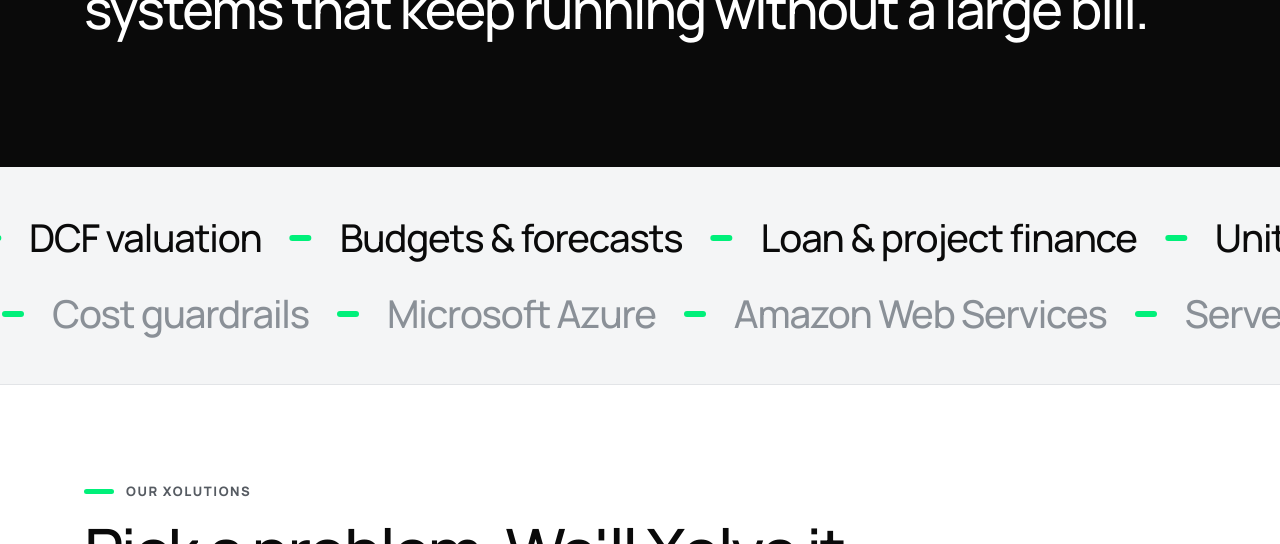
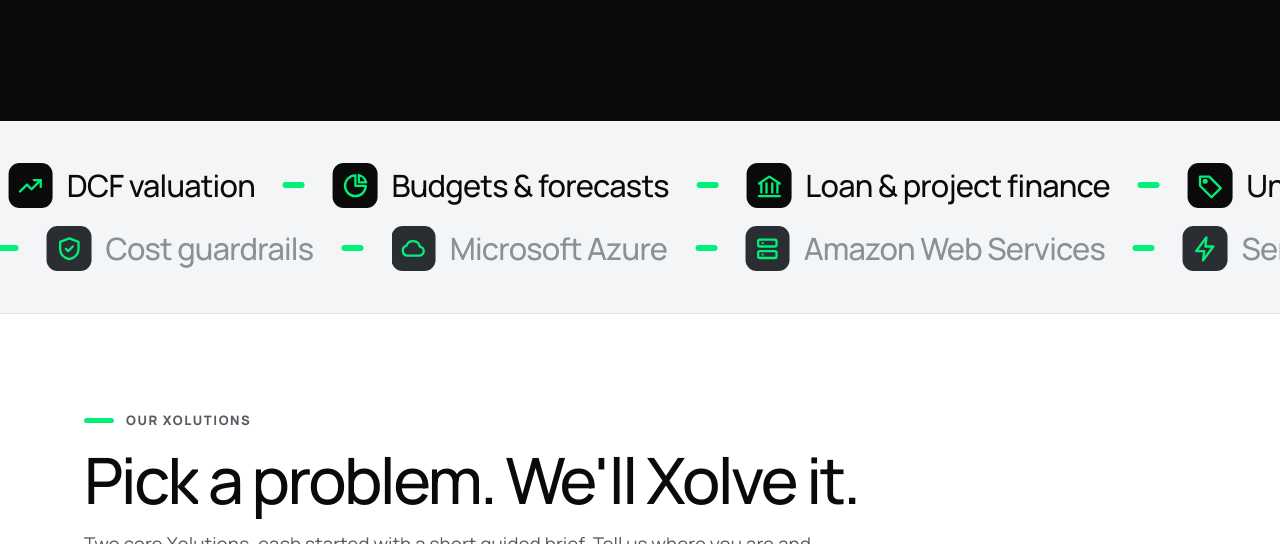
Before and after one commit to Xolve-it/xolve-it.github.io, a plain HTML site: page index.html in a window 1280 px wide. Shown: the part 1195-1739 px from the top of the page. Drawn offline with Linux system fonts and the light colour scheme; animation ran at ten frames a second.

Commit message:
Slightly smaller statement and ticker text; icons beside each ticker service
Co-Authored-By: Claude Opus 5.5 <noreply@anthropic.com>

```diff
--- a/css/home.css
+++ b/css/home.css
@@ -79,7 +79,7 @@
 /* ---------- STATEMENT (words brighten with scroll) ---------- */
 .stmt { background: var(--ink); color: var(--paper); padding: clamp(96px, 16vh, 180px) 0; }
 .stmt__text {
-  font-size: clamp(28px, 4.2vw, 58px); font-weight: 500; letter-spacing: -0.035em; line-height: 1.14; max-width: 21em;
+  font-size: clamp(26px, 3.5vw, 48px); font-weight: 500; letter-spacing: -0.03em; line-height: 1.16; max-width: 22em;
 }
 .stmt__text .sw { color: rgba(255, 255, 255, .16); transition: color .35s ease; }
 .stmt__text .sw.on { color: var(--paper); }
@@ -92,9 +92,17 @@
 .tick__row[data-dir="right"] .tick__track { animation-direction: reverse; animation-duration: 52s; }
 .tick:hover .tick__track { animation-play-state: paused; }
 .tick__track li {
-  display: flex; align-items: center; gap: 28px; padding-right: 28px; white-space: nowrap;
-  font-size: clamp(24px, 3vw, 40px); font-weight: 500; letter-spacing: -0.03em; color: var(--ink);
+  display: flex; align-items: center; gap: 14px; padding-right: 28px; white-space: nowrap;
+  font-size: clamp(21px, 2.4vw, 32px); font-weight: 500; letter-spacing: -0.025em; color: var(--ink);
 }
+/* icon chip beside each service: ink square, neon line icon (same style as the Xolution icons) */
+.tick__ic {
+  width: 1.45em; height: 1.45em; flex: none; display: grid; place-items: center;
+  border-radius: .36em; background: var(--ink);
+}
+.tick__ic svg { width: 62%; height: 62%; fill: none; stroke: var(--neon); stroke-width: 2; stroke-linecap: round; stroke-linejoin: round; }
+.tick__row[data-dir="right"] .tick__ic { background: #2A2E33; }
+.tick__track li::after { margin-left: 14px; }
 .tick__row[data-dir="right"] li { color: #8A9097; }
 .tick__track li::after { content: ""; width: 22px; height: 6px; border-radius: 3px; background: var(--neon); flex: none; }
 @keyframes tick { to { transform: translateX(-100%); } }
--- a/index.html
+++ b/index.html
@@ -84,12 +84,30 @@
 <section class="tick" aria-label="What we build">
   <div class="tick__row" data-dir="left">
     <ul class="tick__track">
-      <li>Three-statement models</li><li>DCF valuation</li><li>Budgets &amp; forecasts</li><li>Loan &amp; project finance</li><li>Unit economics</li><li>Scenario analysis</li><li>Cash-runway plans</li><li>Board reporting</li>
+
+      <li><span class="tick__ic" aria-hidden="true"><svg viewBox="0 0 24 24"><path d="M14 3H7a2 2 0 0 0-2 2v14a2 2 0 0 0 2 2h10a2 2 0 0 0 2-2V8z"/><path d="M14 3v5h5M9 13h6M9 17h6"/></svg></span>Three-statement models</li>
+      <li><span class="tick__ic" aria-hidden="true"><svg viewBox="0 0 24 24"><path d="M3 17l6-6 4 4 8-8"/><path d="M15 7h6v6"/></svg></span>DCF valuation</li>
+      <li><span class="tick__ic" aria-hidden="true"><svg viewBox="0 0 24 24"><path d="M12 3a9 9 0 1 0 9 9h-9z"/><path d="M15 2.6A9 9 0 0 1 21.4 9H15z"/></svg></span>Budgets &amp; forecasts</li>
+      <li><span class="tick__ic" aria-hidden="true"><svg viewBox="0 0 24 24"><path d="M3 10l9-6 9 6M5 10v8M9.5 10v8M14.5 10v8M19 10v8M3 21h18"/></svg></span>Loan &amp; project finance</li>
+      <li><span class="tick__ic" aria-hidden="true"><svg viewBox="0 0 24 24"><path d="M3 12V4h8l10 10-8 8z"/><circle cx="7.5" cy="8" r="1.2"/></svg></span>Unit economics</li>
+      <li><span class="tick__ic" aria-hidden="true"><svg viewBox="0 0 24 24"><circle cx="6" cy="18" r="2.5"/><circle cx="18" cy="6" r="2.5"/><circle cx="18" cy="18" r="2.5"/><path d="M6 15.5V9a3 3 0 0 1 3-3h6.5M8.5 18h7"/></svg></span>Scenario analysis</li>
+      <li><span class="tick__ic" aria-hidden="true"><svg viewBox="0 0 24 24"><circle cx="12" cy="13" r="8"/><path d="M12 9v4l3 2M9 2h6"/></svg></span>Cash-runway plans</li>
+      <li><span class="tick__ic" aria-hidden="true"><svg viewBox="0 0 24 24"><path d="M3 4h18M4 4v11h16V4M12 15v4M8 21l4-2 4 2"/><path d="M8 11l3-3 2 2 3-3"/></svg></span>Board reporting</li>
+
     </ul>
   </div>
   <div class="tick__row" data-dir="right">
     <ul class="tick__track">
-      <li>Microsoft Azure</li><li>Amazon Web Services</li><li>Serverless APIs</li><li>Docker</li><li>GitHub Actions CI/CD</li><li>Multi-cloud failover</li><li>Monitoring &amp; alerts</li><li>Cost guardrails</li>
+
+      <li><span class="tick__ic" aria-hidden="true"><svg viewBox="0 0 24 24"><path d="M7 18h10a4 4 0 0 0 .6-7.96A6 6 0 0 0 6.1 9.2 4.5 4.5 0 0 0 7 18Z"/></svg></span>Microsoft Azure</li>
+      <li><span class="tick__ic" aria-hidden="true"><svg viewBox="0 0 24 24"><rect x="4" y="4" width="16" height="6" rx="1.5"/><rect x="4" y="14" width="16" height="6" rx="1.5"/><path d="M8 7h.01M8 17h.01"/></svg></span>Amazon Web Services</li>
+      <li><span class="tick__ic" aria-hidden="true"><svg viewBox="0 0 24 24"><path d="M13 2L4 14h7l-1 8 9-12h-7z"/></svg></span>Serverless APIs</li>
+      <li><span class="tick__ic" aria-hidden="true"><svg viewBox="0 0 24 24"><path d="M3 7l9-4 9 4v10l-9 4-9-4z"/><path d="M3 7l9 4 9-4M12 11v10"/></svg></span>Docker</li>
+      <li><span class="tick__ic" aria-hidden="true"><svg viewBox="0 0 24 24"><path d="M4 12a8 8 0 0 1 14-5.3M20 3v4h-4M20 12a8 8 0 0 1-14 5.3M4 21v-4h4"/></svg></span>GitHub Actions CI/CD</li>
+      <li><span class="tick__ic" aria-hidden="true"><svg viewBox="0 0 24 24"><path d="M16 3h5v5M4 20L21 3M21 16v5h-5M15 15l6 6M4 4l5 5"/></svg></span>Multi-cloud failover</li>
+      <li><span class="tick__ic" aria-hidden="true"><svg viewBox="0 0 24 24"><path d="M6 8a6 6 0 0 1 12 0c0 7 3 9 3 9H3s3-2 3-9"/><path d="M10.3 21a1.94 1.94 0 0 0 3.4 0"/></svg></span>Monitoring &amp; alerts</li>
+      <li><span class="tick__ic" aria-hidden="true"><svg viewBox="0 0 24 24"><path d="M12 3l8 3v6c0 5-3.5 8-8 9-4.5-1-8-4-8-9V6z"/><path d="M9 12l2 2 4-4"/></svg></span>Cost guardrails</li>
+
     </ul>
   </div>
 </section>
```
